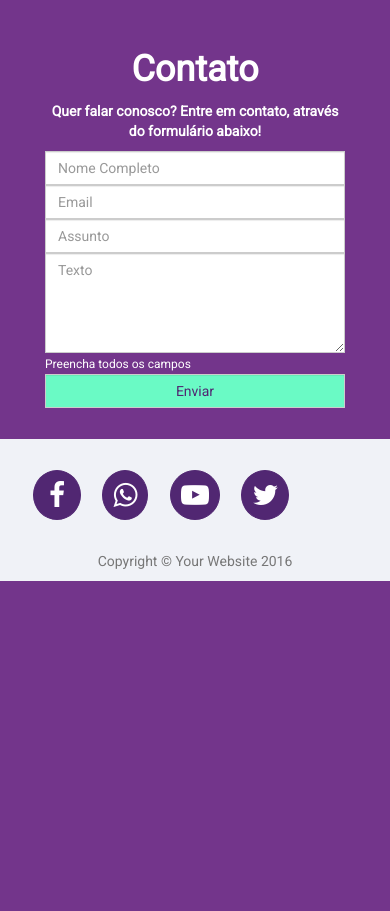
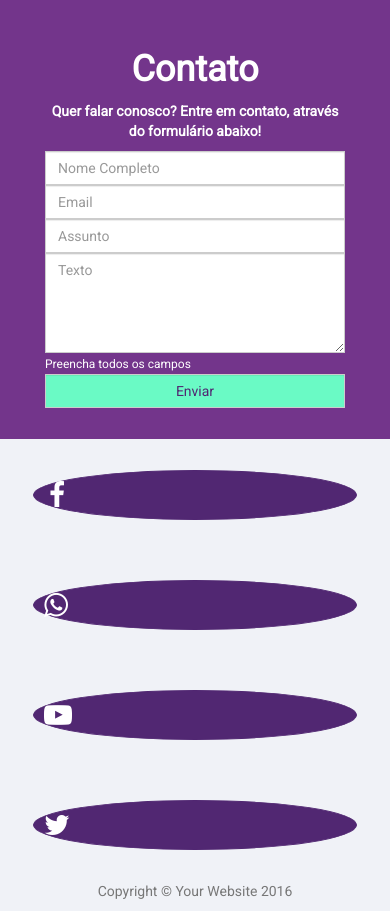
Before and after one commit to gxpunicornios/marketingnaveia, a PHP site: page / in a window 390 px wide. Shown: the part 1521-2432 px from the top of the page. Before the commit the page ends 2102 px from the top, so only its background shows below. Run offline with PHP 8.4, Linux system fonts and the light colour scheme; data that the repository does not hold is empty.

Commit message:
Agora vai

```diff
--- a/css/style.css
+++ b/css/style.css
@@ -247,7 +247,8 @@ footer i.fa-facebook{
   }
 
   footer i{
-    margin-left: 18px;
-    margin-right: 0px;
+    width: 90%;
+    margin-left: 5%;
+    margin-right: 5%;
   }
 }
```
